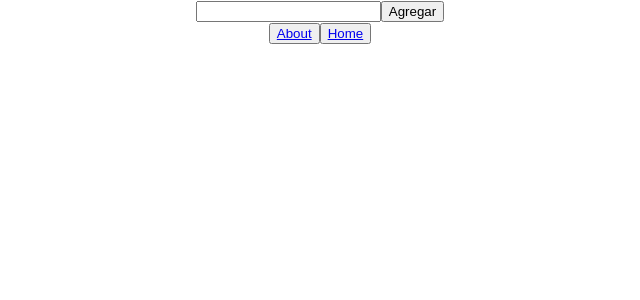
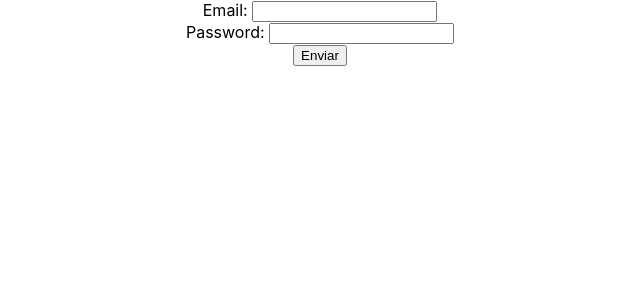
Before and after one commit to WSmithDR/HENRY-FSD-BootCamp-RickAndMorty, a React (Create React App) app: page / in a window 1280 px wide. Before the commit this address had no page. Shown: the top 300 px of the page, without its empty margins (320-960 px from the left). Built offline with nearby package versions, Linux system fonts and the light colour scheme.

Commit message:
react-redux sin resolver.

```diff
--- a/src/App.js
+++ b/src/App.js
@@ -2,13 +2,26 @@ import axios from 'axios';
 import './App.css';
 import Cards from './components/Cards.jsx';
 import NavBar from './components/NavBar';
-import {useState} from "react"
-import {Route, Routes} from "react-router-dom"
+import {useState, useEffect} from "react"
+import {Route, Routes, useLocation, useNavigate} from "react-router-dom"
 import About from './components/About/About';
 import Detail from "./components/Detail/Detail"
+import Form from './components/Form/Form';
+
+//Data
+const EMAIL = "wagnersmith123@hotmail.com"
+const PASSWORD = "@BOLUDO_123"
+
 
 function App() {
+   //Hooks
    const [characters, setCharacters] = useState([])
+   const [access, setAccess] = useState(false)
+   const location = useLocation()
+   const navigate = useNavigate()
+   useEffect(()=>{!access && navigate("/")},[access])
+
+   //Handlers
    const onSearch = (id)=>{
       axios(`https://rickandmortyapi.com/api/character/${id}`)
       .then(({data})=>{
@@ -21,11 +34,20 @@ function App() {
       const filteredCharacters = characters.filter(character => character.id!==Number(id))
       setCharacters(filteredCharacters)
    }
+   const login =(userData)=>{
+      if(userData.email === EMAIL && userData.password === PASSWORD){
+         setAccess(true)
+         navigate("/home")
+      }
+   }
 
    return (
       <div className='App'>
-         <NavBar onSearch={onSearch}/>
+         {
+         location.pathname !=="/" ? <NavBar onSearch={onSearch}/>:null
+         }
          <Routes>
+            <Route path="/" element={<Form  login={login}/>}/>
             <Route path="/home" element={<Cards characters={characters} onClose={onClose}/>}/>
             <Route path="/about" element={<About/>}/>
             <Route path="/detail/:id" element={<Detail/>}/>
--- /dev/null
+++ b/src/components/Form/Form.jsx
@@ -0,0 +1,43 @@
+import { useState } from "react"
+import validation from "../Validation/validation"
+
+const Form = ({login})=> {
+    //Local states
+    const [userData, setUserData] = useState({email:"", password:""})
+    const [errors, setErrors] = useState({})
+
+    //handlers
+    const handleChange=(event)=>{
+        setUserData({...userData, [event.target.name]:event.target.value})
+        const validateErrors = validation({
+            ...userData,
+            [event.target.name]: event.target.value})
+
+        setErrors(validateErrors)
+    }
+    const handleSubmit = (event)=> {
+        event.preventDefault()
+        login(userData)
+    }
+
+    //rendering
+    return(
+        <form onSubmit={handleSubmit}>
+            <div>
+                <label htmlFor="email">Email: </label>
+                <input value={userData.email} name="email" type="email" onChange={handleChange}/>
+                {errors.email && <p>{errors.email}</p>}
+            </div>
+            <div>
+                <label htmlFor="passowrd">Password: </label>
+                <input value={userData.password} name="password" type="password" onChange={handleChange}/>
+                {errors.password && <p>{errors.password}</p>}
+            </div>
+            <div>
+                <button type="submit">Enviar</button>
+            </div>
+        </form>
+    )
+}
+
+export default Form
--- /dev/null
+++ b/src/components/Validation/validation.js
@@ -0,0 +1,22 @@
+const validation = (userData) => {
+    const errors = {}
+    const regexEmail = /^[A-Z0-9._%+-]+@[A-Z0-9.-]+\.[A-Z]{2,4}$/i
+    const regexPassword = /^(?=.*?[a-z])(?=.*?[0-9]).{6,10}$/
+    if(!regexEmail.test(userData.email)){
+        errors.email="Invalid e-mail..."
+    }
+    if(!userData.email){
+        errors.email = "The email input cannot be empty..."
+    }
+    if(userData.email.length > 35){
+        errors.email = "The email should not exceed 35 characters..."
+    }
+
+    if(!regexPassword.test(userData.password)){
+        errors.password = "Invalid password..."
+    }
+
+    return errors
+}
+
+export default validation
```
